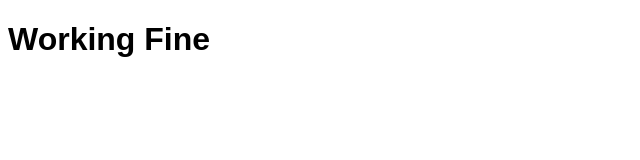
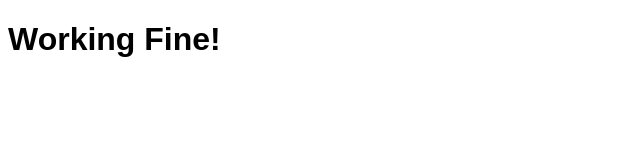
Before and after one commit to gautamdevgrover/simple-jenkins-pipeline, a plain HTML site: page index.html in a window 1280 px wide. Shown: the full height of the page, 0-640 px from the left. Drawn offline with Linux system fonts and the light colour scheme.

Commit message:
working fine

```diff
--- a/index.html
+++ b/index.html
@@ -2,6 +2,6 @@
 <html>
   <head><meta charset="utf-8"><title>Hello</title></head>
   <body>
-    <h1 style="font-family: Arial, sans-serif;">Working Fine</h1>
+    <h1 style="font-family: Arial, sans-serif;">Working Fine!</h1>
   </body>
 </html>
```
